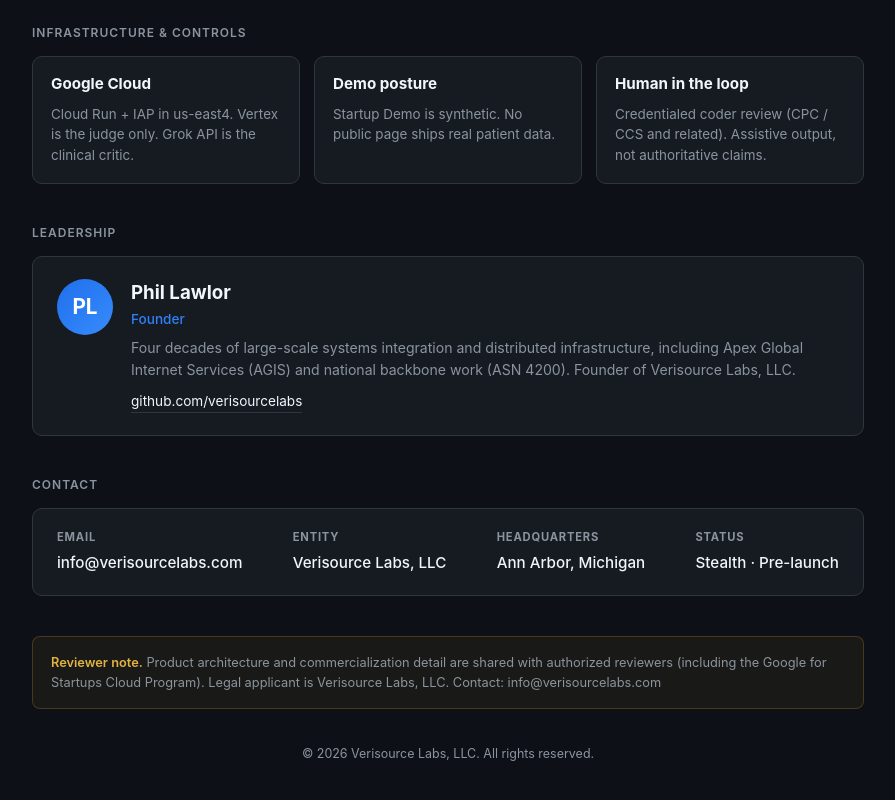
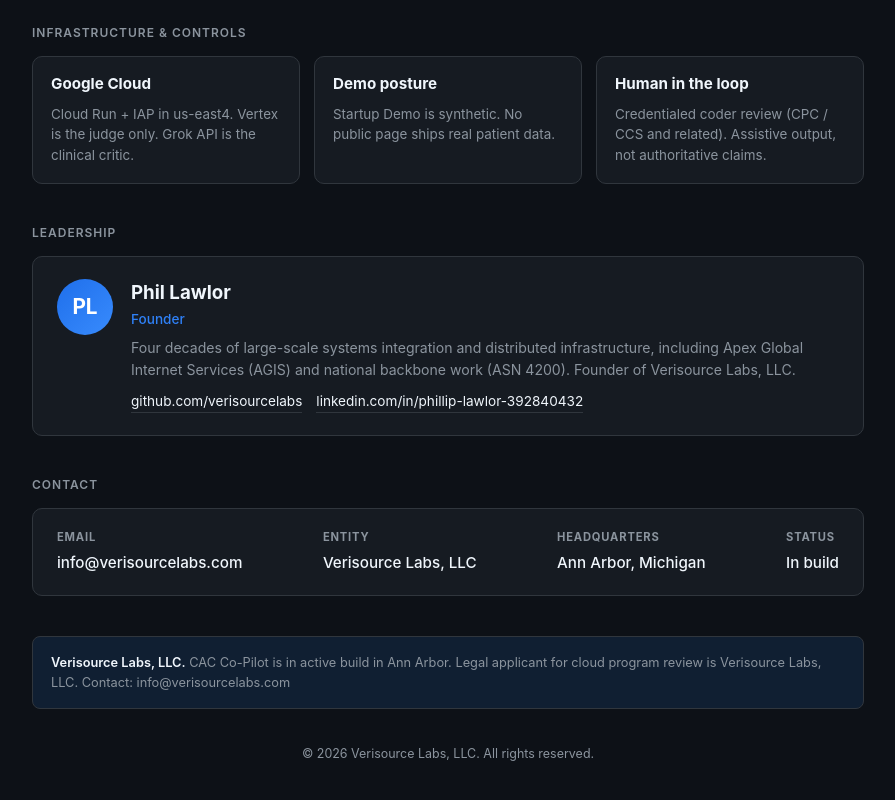
Before and after one commit to verisourcelabs/verisourcelabs.github.io, a plain HTML site: page index.html in a window 1280 px wide. Shown: the part 1051-1851 px from the top of the page, without its empty margins (192-1087 px from the left). Drawn offline with Linux system fonts and the light colour scheme.

Commit message:
Add files via upload

```diff
--- a/index.html
+++ b/index.html
@@ -57,8 +57,8 @@
         .contact-item h4 { font-size: 0.7rem; text-transform: uppercase; letter-spacing: 0.8px; color: var(--text-muted); margin-bottom: 4px; }
         .contact-item a, .contact-item span { font-size: 0.95rem; color: var(--text-main); text-decoration: none; font-weight: 500; }
         .contact-item a:hover { color: var(--accent-blue); }
-        .stealth-note { margin-top: 28px; padding: 16px 18px; background: rgba(210, 153, 34, 0.06); border: 1px solid rgba(210, 153, 34, 0.25); border-radius: 8px; font-size: 0.8rem; color: var(--text-muted); line-height: 1.55; }
-        .stealth-note strong { color: #e3b341; font-weight: 600; }
+        .company-note { margin-top: 28px; padding: 16px 18px; background: var(--accent-glow); border: 1px solid var(--border-color); border-radius: 8px; font-size: 0.8rem; color: var(--text-muted); line-height: 1.55; }
+        .company-note strong { color: var(--text-main); font-weight: 600; }
         footer { margin-top: 36px; text-align: center; font-size: 0.78rem; color: var(--text-muted); }
         @media (max-width: 800px) { .flow, .pillar-grid, .infra-grid, .stack-grid { grid-template-columns: 1fr; } }
         @media (max-width: 600px) {
@@ -184,6 +184,7 @@
                     </p>
                     <div class="team-links">
                         <a href="https://github.com/verisourcelabs" rel="noopener">github.com/verisourcelabs</a>
+                        <a href="https://www.linkedin.com/in/phillip-lawlor-392840432/" rel="noopener">linkedin.com/in/phillip-lawlor-392840432</a>
                     </div>
                 </div>
             </div>
@@ -206,15 +207,14 @@
                 </div>
                 <div class="contact-item">
                     <h4>Status</h4>
-                    <span>Stealth · Pre-launch</span>
+                    <span>In build</span>
                 </div>
             </div>
         </section>
 
-        <div class="stealth-note">
-            <strong>Reviewer note.</strong>
-            Product architecture and commercialization detail are shared with authorized reviewers
-            (including the Google for Startups Cloud Program). Legal applicant is Verisource Labs, LLC.
+        <div class="company-note">
+            <strong>Verisource Labs, LLC.</strong>
+            CAC Co-Pilot is in active build in Ann Arbor. Legal applicant for cloud program review is Verisource Labs, LLC.
             Contact: info@verisourcelabs.com
         </div>
 
```
